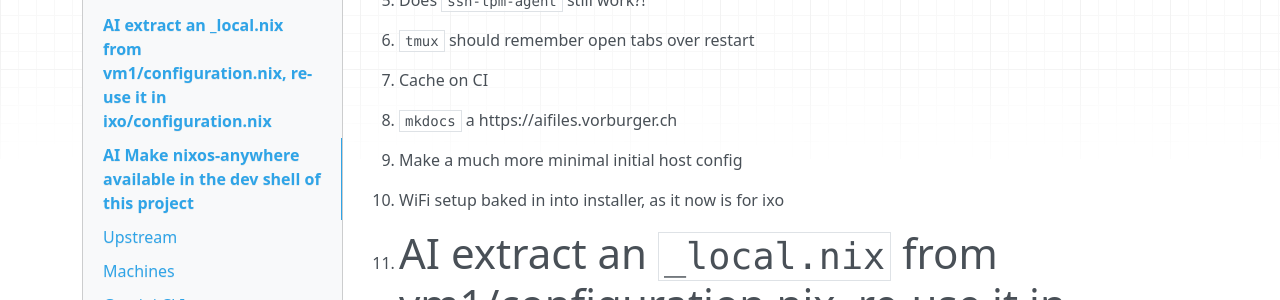
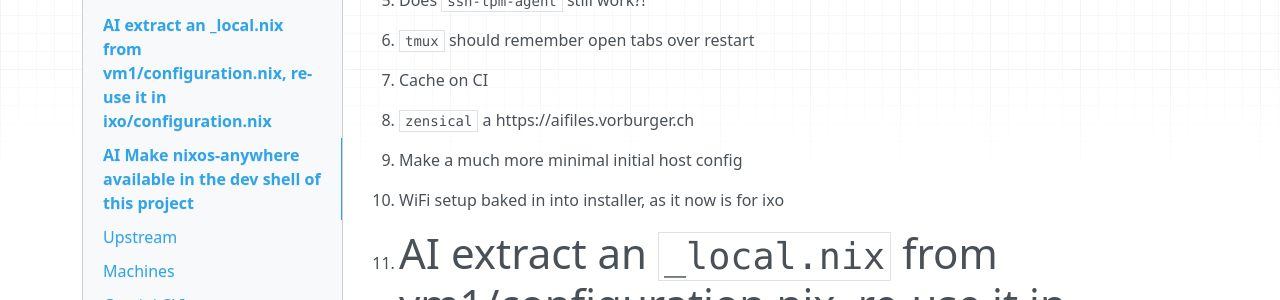
Before and after one commit to vorburger/nixfiles, an MkDocs documentation site: the page built from docs/docs/ToDo.md, in a window 1280 px wide and 900 px high, scrolled down 998 px. Shown: the part 147-447 px from the top of the window. Built offline with MkDocs 1.6.1, drawn with Linux system fonts in a browser that asks for light colours; nearby versions of some CDN libraries.

Commit message:
docs: Remove MkDocs and switch to Zensical for documentation

```diff
--- a/docs/docs/ToDo.md
+++ b/docs/docs/ToDo.md
@@ -57,7 +57,7 @@
 
 1. Cache on CI
 
-1. `mkdocs` a https://aifiles.vorburger.ch
+1. `zensical` a https://aifiles.vorburger.ch
 
 1. Make a much more minimal initial host config
 
```
Also changed, not shown: README.md, 6 other files.
